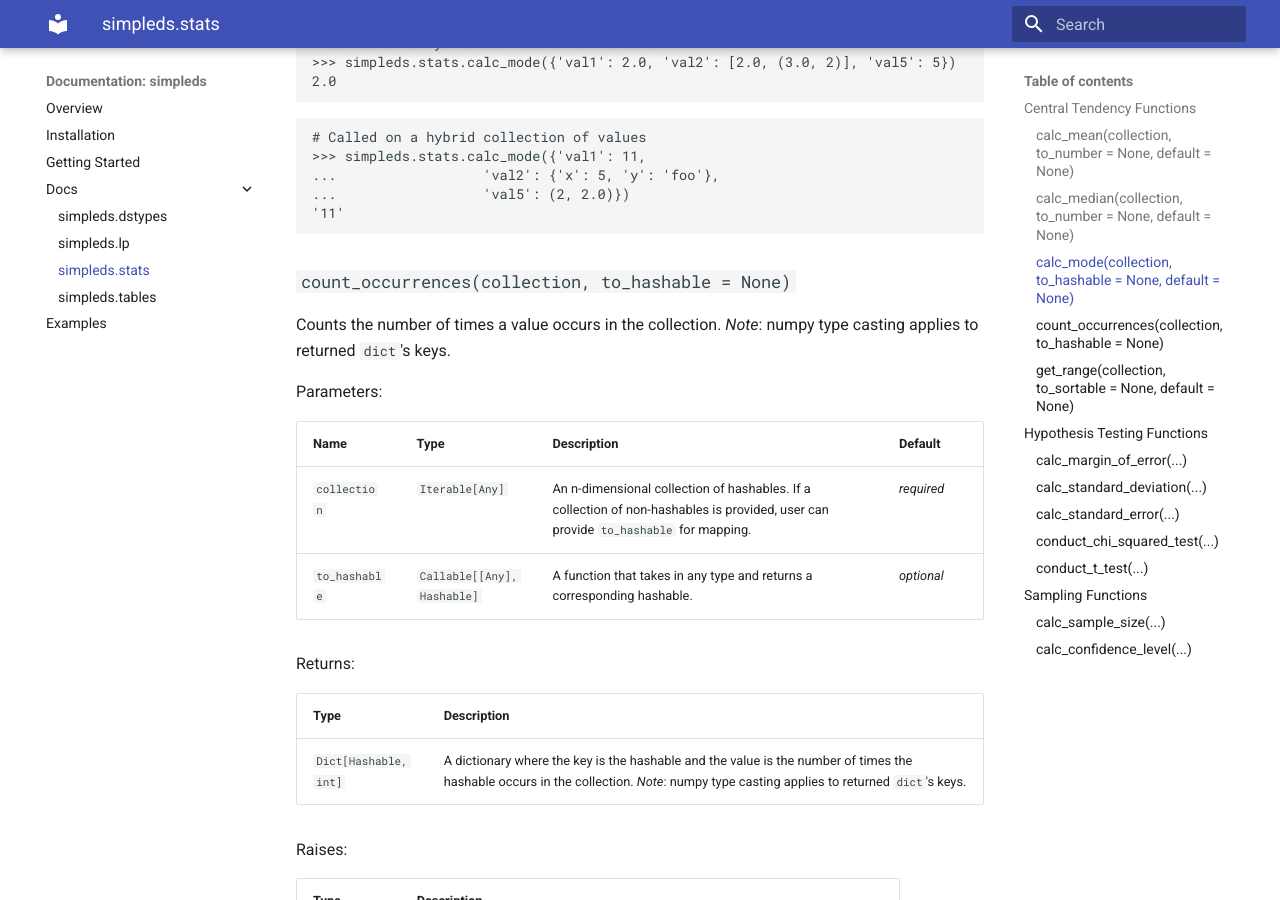
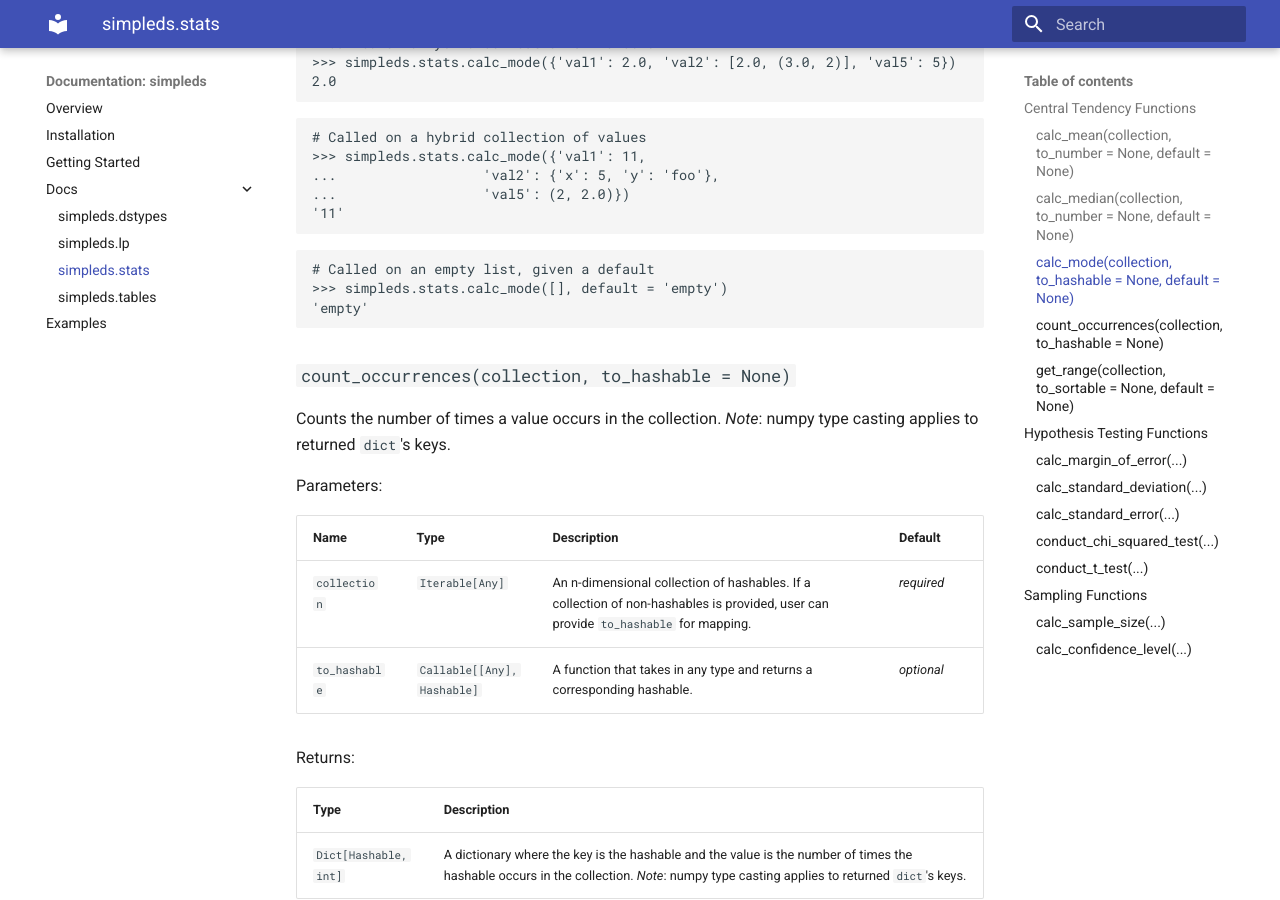
Before and after one commit to keiferc/simpleds, an MkDocs documentation site: the page built from docs/interfaces/stats.md, in a window 1280 px wide and 900 px high, scrolled down 4859 px. Built offline with MkDocs 1.6.1 and Material for MkDocs 9.7.7, drawn with Linux system fonts in a browser that asks for light colours.

Commit message:
updated docs

````diff
--- a/docs/interfaces/stats.md
+++ b/docs/interfaces/stats.md
@@ -203,6 +203,12 @@ Examples:
 ...                  'val5': (2, 2.0)})
 '11'
 ```
+```python
+# Called on an empty list, given a default
+>>> simpleds.stats.calc_mode([], default = 'empty')
+'empty'
+```
+
 
 ### `count_occurrences(collection, to_hashable = None)`
 Counts the number of times a value occurs in the collection. *Note*: numpy type casting applies to returned `dict`'s keys.
@@ -262,6 +268,7 @@ Examples:
 ...                                   'val5': (2, 2.0)})
 {'11': 1, '2': 1, '2.0': 1, '5': 1, 'foo': 1}
 ```
+
 
 ### `get_range(collection, to_sortable = None, default = None)`
 Returns the inclusive range of the flattened given collection in 2-tuple
````
